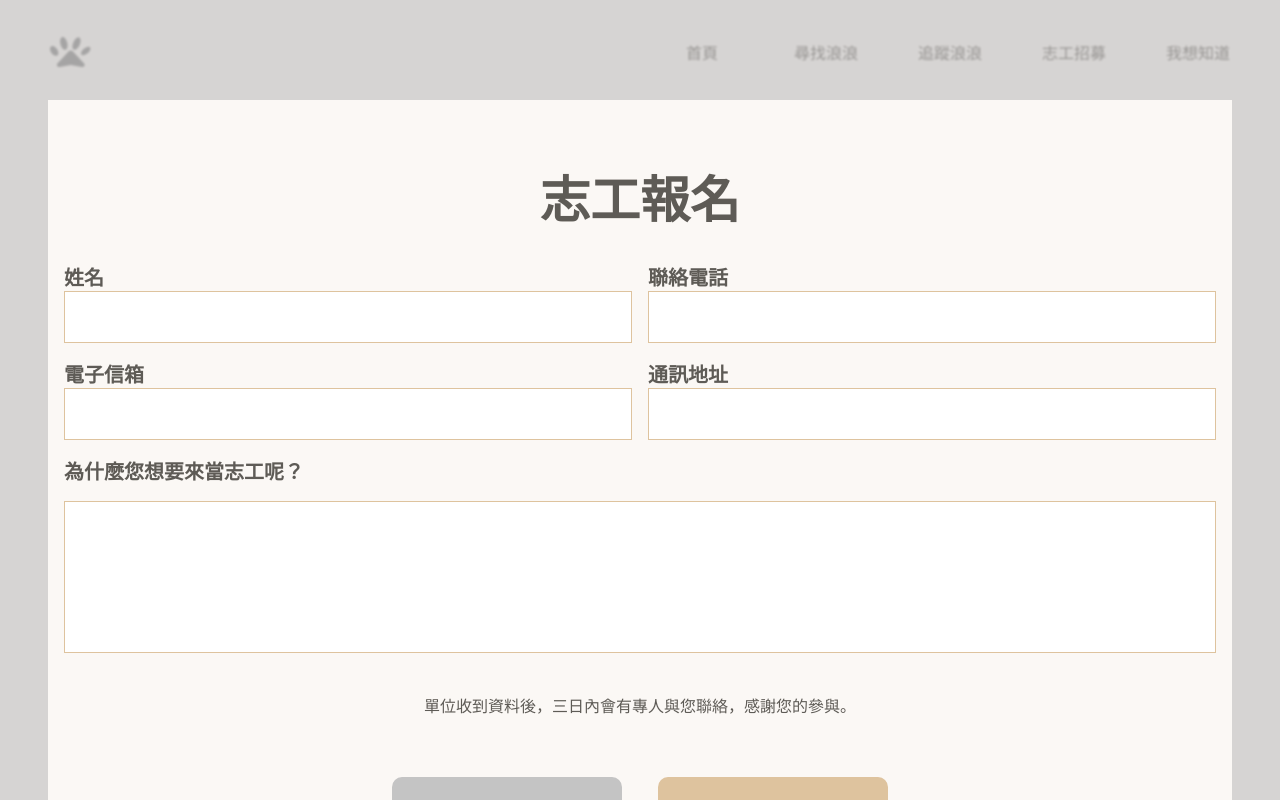
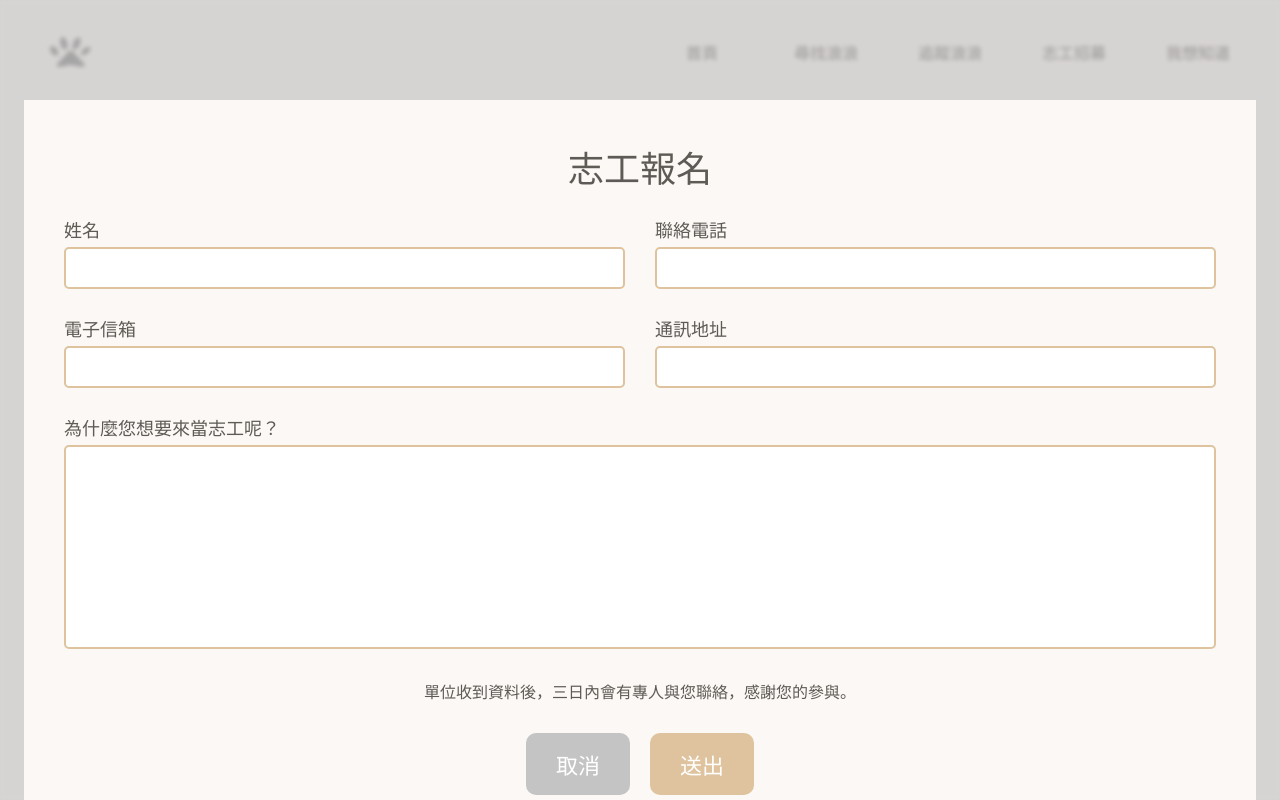
Before and after one commit to sherry-hooo/LangLangAdoption, a Vue app: page /volunteer in a window 1280 px wide. Both pictures are taken after a click on the button "報名加入". Shown: the top 800 px of the page. Built offline with nearby package versions, Linux system fonts and the light colour scheme.

Commit message:
feat(VolunteerForm): save my validation back

```diff
--- a/src/components/VolunteerApply.vue
+++ b/src/components/VolunteerApply.vue
@@ -1,119 +1,354 @@
 <template>
   <section class="wrapper">
-    <form>
+    <Form @submit="onSubmit">
       <h3 class="form_title">志工報名</h3>
       <div class="col">
-        <label>
-          <p class="form_subtitle">姓名</p>
-          <input class="form_text" type="text" />
-        </label>
-        <label>
-          <p class="form_subtitle">聯絡電話</p>
-          <input class="form_text" type="text" />
+        <label
+          v-for="{
+            as,
+            name,
+            label,
+            children,
+            type,
+            rules,
+            ...attrs
+          } in formSchema.fields1"
+          :key="name"
+          :class="name"
+        >
+          <p class="form_subtitle">
+            {{ label }} <ErrorMessage :name="name" class="validity" />
+          </p>
+          <Field
+            :as="as"
+            :id="name"
+            :name="name"
+            v-bind="attrs"
+            :type="type"
+            :rules="rules"
+            class="form_text"
+          >
+            <template v-if="children && children.length">
+              <component
+                v-for="({ tag, text, ...childAttrs }, idx) in children"
+                :key="idx"
+                :is="tag"
+                v-bind="childAttrs"
+              >
+                {{ text }}
+              </component>
+            </template>
+          </Field>
         </label>
       </div>
       <div class="col">
-        <label>
-          <p class="form_subtitle">電子信箱</p>
-          <input class="form_text" type="text" />
-        </label>
-        <label>
-          <p class="form_subtitle">通訊地址</p>
-          <input class="form_text" type="text" />
+        <label
+          v-for="{
+            as,
+            name,
+            label,
+            children,
+            type,
+            rules,
+            ...attrs
+          } in formSchema.fields2"
+          :key="name"
+          :class="name"
+        >
+          <p class="form_subtitle">
+            {{ label }} <ErrorMessage :name="name" class="validity" />
+          </p>
+          <Field
+            :as="as"
+            :id="name"
+            :name="name"
+            v-bind="attrs"
+            :type="type"
+            :rules="rules"
+            class="form_text"
+          >
+            <template v-if="children && children.length">
+              <component
+                v-for="({ tag, text, ...childAttrs }, idx) in children"
+                :key="idx"
+                :is="tag"
+                v-bind="childAttrs"
+              >
+                {{ text }}
+              </component>
+            </template>
+          </Field>
         </label>
       </div>
       <div class="col">
-        <label class="full_width">
-          <p class="form_subtitle">為什麼您想要來當志工呢？</p>
-          <textarea class="form_textArea" cols="30" rows="10"></textarea>
+        <label
+          v-for="{
+            as,
+            name,
+            label,
+            children,
+            type,
+            rules,
+            ...attrs
+          } in formSchema.fields3"
+          :key="name"
+          :class="name"
+          class="full_width"
+        >
+          <p class="form_subtitle">
+            {{ label }} <ErrorMessage :name="name" class="validity" />
+          </p>
+          <Field
+            :as="as"
+            :id="name"
+            :name="name"
+            v-bind="attrs"
+            :type="type"
+            :rules="rules"
+          >
+            <template v-if="children && children.length">
+              <component
+                v-for="({ tag, text, ...childAttrs }, idx) in children"
+                :key="idx"
+                :is="tag"
+                v-bind="childAttrs"
+              >
+                {{ text }}
+              </component>
+            </template>
+          </Field>
         </label>
       </div>
       <p class="notice_message">
         單位收到資料後，三日內會有專人與您聯絡，感謝您的參與。
       </p>
       <div class="button_groups">
-        <button class="cancel_btn" @click="formAction('cancel')">取消</button>
-        <button class="submit_btn" @click="formAction('submit')">送出</button>
+        <input
+          class="cancel_btn"
+          type="reset"
+          @click="sentCloseFormSignal"
+          value="取消"
+        />
+        <input class="submit_btn" type="submit" value="送出" />
       </div>
-    </form>
+    </Form>
   </section>
 </template>
 
 <script>
+import { db } from "@/firebase/firebase.config.js";
+import { collection, addDoc } from "firebase/firestore";
+import { Form, Field, ErrorMessage } from "vee-validate";
+import * as Yup from "yup";
+
 export default {
+  components: { Form, Field, ErrorMessage },
+  data() {
+    const formSchema = {
+      fields1: [
+        {
+          label: "姓名",
+          name: "volunteerName",
+          as: "input",
+          type: "text",
+          maxlength: "10",
+          rules: Yup.string().required("required"),
+        },
+        {
+          label: "聯絡電話",
+          name: "contact",
+          as: "input",
+          type: "tel",
+          pattern: "[0-9]{2}-[0-9]{3}-[0-9]{3}-[0-9]{2}",
+          minlength: "9",
+          maxlength: "15",
+          rules: Yup.number().required("required"),
+        },
+      ],
+      fields2: [
+        {
+          label: "電子信箱",
+          name: "email",
+          as: "input",
+          type: "email",
+          maxlength: "20",
+          rules: Yup.string().email().required("required"),
+        },
+        {
+          label: "通訊地址",
+          name: "address",
+          as: "input",
+          type: "text",
+          maxlength: "30",
+          rules: Yup.string().required("required"),
+        },
+      ],
+      fields3: [
+        {
+          label: "為什麼您想要來當志工呢？",
+          name: "reason",
+          as: "textarea",
+          cols: "30",
+          rows: "10",
+          rules: Yup.string().required("required"),
+        },
+      ],
+    };
+    return {
+      formSchema,
+      userData: {
+        name: "",
+        phone: "",
+        email: "",
+        adress: "",
+        joinReason: "",
+      },
+    };
+  },
   methods: {
-    formAction(status) {
-      this.$emit("applyFormAction", status);
+    sentCloseFormSignal() {
+      this.$emit("closeFormSignal", true);
+    },
+    async storeFirebase(applyFormData) {
+      console.log(applyFormData);
+      try {
+        const docRef = await addDoc(collection(db, "volunteerApply"), {
+          ...applyFormData,
+        });
+        console.log("Document written with ID: ", docRef.id);
+      } catch (e) {
+        console.error("Error adding document: ", e);
+      }
+    },
+    onSubmit(data) {
+      this.storeFirebase(data);
+      this.sentCloseFormSignal();
     },
   },
 };
 </script>
 
 <style lang="scss" scoped>
-.wrapper {
+%button {
+  padding: 10px 20px;
+  border-radius: 10px;
+  color: white;
+  background: color.$brown_300;
+  font-size: 18px;
+  font-weight: 500;
+
+  &:hover {
+    box-shadow: inset 2px -2px 4px color.$brown_500;
+  }
+
+  @include breakpoint.desktop {
+    padding: 15px 30px;
+    font-size: 22px;
+  }
+}
+
+%title_h3 {
+  flex: 0 1 100%;
+  margin-bottom: 16px;
+  font-size: 24px;
+  font-weight: 500;
+  color: color.$gray_700;
+  @include breakpoint.tablet {
+    font-size: 30px;
+  }
+  @include breakpoint.desktop {
+    margin-bottom: 24px;
+    font-size: 36px;
+  }
+}
+
+%form_content {
+  color: color.$gray_700;
+  font-size: 16px;
+  font-weight: 500;
+
+  @include breakpoint.desktop {
+    font-size: 18px;
+  }
+}
+
+%form_wrapper {
+  position: fixed;
+  top: 0;
+  left: 0;
+  right: 0;
+  bottom: 0;
+  z-index: 999;
+  display: flex;
+  justify-content: center;
   width: 100vw;
   height: 100%;
   min-height: 100vh;
-  padding: 20px 0;
+  padding: 20px 0 20px;
+  background: rgba(190, 188, 188, 0.6);
+  backdrop-filter: blur(2px);
+  overflow: scroll;
 
-  position: fixed;
-  overflow: scroll;
-  top: 0;
-  left: 0;
-  z-index: 999;
-  background: rgba(190, 188, 188, 0.6);
-  backdrop-filter: blur(1px);
-  display: flex;
-  justify-content: center;
-
-  @include breakpoint.tablet {
-    padding: 70px 0 20px;
+  @include breakpoint.desktop {
+    padding: 70px 0 40px;
   }
-
   @include breakpoint.desktop {
     padding: 100px 0 40px;
   }
 }
 
+@mixin input_style {
+  display: block;
+  padding-left: 10px;
+  margin: 5px 0 10px;
+  width: 100%;
+  height: 42px;
+  border: 2px solid #dec39e;
+  border-radius: 5px;
+  font-size: 16px;
+
+  &::placeholder {
+    padding: 5px;
+    font-size: 16px;
+  }
+
+  &:focus {
+    box-shadow: 2px 2px color.$brown_500;
+  }
+}
+
+.wrapper {
+  // flex-direction: column;
+  @extend %form_wrapper;
+}
+
 form {
   width: 90%;
   height: fit-content;
-  padding: 30px 10px;
+  padding: 20px 10px 20px;
   background: color.$brown_100;
   color: color.$gray_700;
   .form_title {
-    font-size: 30px;
-    margin-bottom: 30px;
+    @extend %title_h3;
+  }
+  @include breakpoint.tablet {
+    padding: 20px 20px 20px;
   }
   @include breakpoint.desktop {
-    padding: 60px 16px;
-    .form_title {
-      font-size: 50px;
-    }
+    padding: 40px 40px 40px;
   }
   .notice_message {
-    margin: 36px 0 60px;
+    margin: 16px 0 30px;
   }
   .button_groups {
-    button {
-      padding: 10px 30px;
-      border-radius: 10px;
-      color: white;
-      font-size: 25px;
-      font-weight: 900;
-      & + button {
-        margin-left: 36px;
-      }
-
-      @include breakpoint.desktop {
-        padding: 26px 90px;
+    input {
+      @extend %button;
+      & + input {
+        margin-left: 20px;
       }
     }
     .cancel_btn {
       background: color.$gray_300;
-    }
-    .submit_btn {
-      background: color.$brown_300;
     }
   }
 }
@@ -139,22 +374,30 @@ form {
       margin-top: 16px;
     }
     .form_subtitle {
-      font-weight: 900;
-      font-size: 16px;
+      @extend %form_content;
       text-align: left;
+      span {
+        margin-left: 10px;
+        color: #8b0000;
+      }
     }
     .form_text {
-      display: block;
-      width: 100%;
-      height: 32px;
-      border: 1px solid color.$brown_300;
+      @include input_style;
     }
-    .form_textArea {
+
+    textarea {
       resize: none;
       width: 100%;
-      margin-top: 16px;
-      border: 1px solid color.$brown_300;
+      margin: 5px 0 10px;
+      padding: 10px;
+      border: 2px solid color.$brown_300;
+      border-radius: 5px;
+      font-size: 16px;
+      &:focus {
+        box-shadow: 2px 2px color.$brown_500;
+      }
     }
+
     @include breakpoint.tablet {
       width: 50%;
       flex-direction: row;
@@ -162,11 +405,11 @@ form {
       & + label {
         margin: 0 0 0 16px;
       }
-      .form_text {
-        height: 52px;
-      }
-      .form_subtitle {
-        font-size: 20px;
+    }
+
+    @include breakpoint.desktop {
+      & + label {
+        margin: 0 0 0 30px;
       }
     }
   }
```
